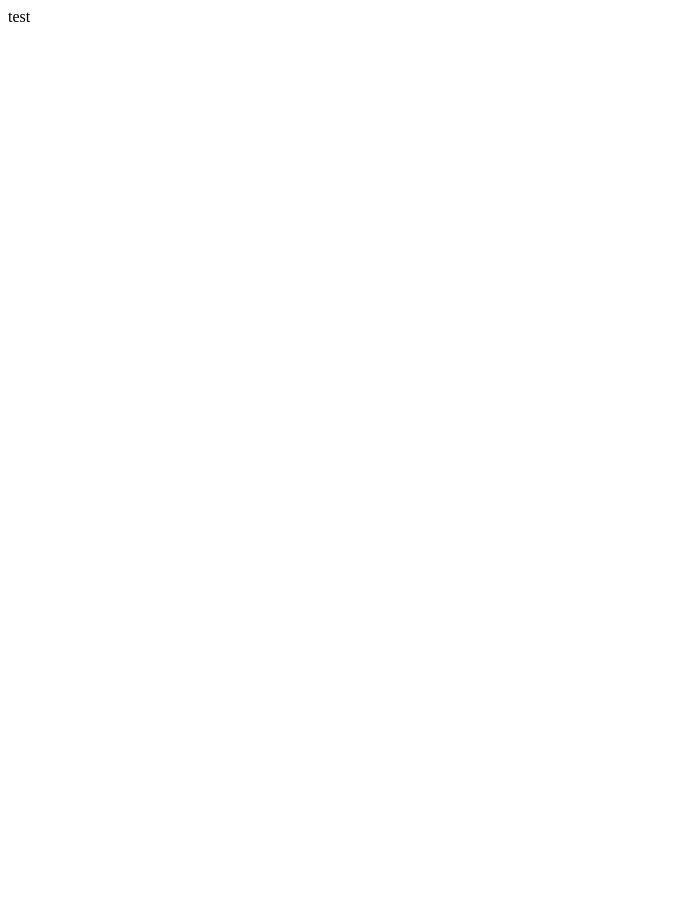
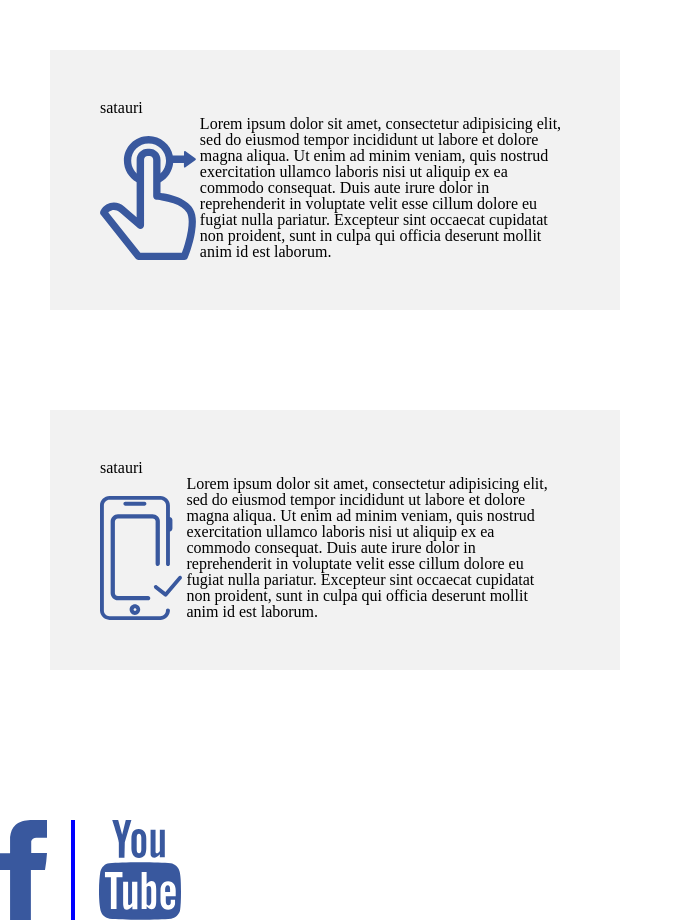
Before and after one commit to NokaK/gakvetili-mexute, a plain HTML site: page index.html in a window 1280 px wide. Shown: the whole page, without its empty margins (0-683 px from the left). Before the commit the page ends 800 px from the top, so only its background shows below. Drawn offline with Linux system fonts and the light colour scheme.

Commit message:
add content

```diff
--- a/index.html
+++ b/index.html
@@ -2,8 +2,38 @@
 <html>
 <head>
 	<title>gakvetili - 5</title>
+	<link rel="stylesheet" type="text/css" href="styles/reset.css">
+	<link rel="stylesheet" type="text/css" href="styles/style.css">
 </head>
 <body>
-	test
+	<div class="box">
+		<h4>satauri</h4>
+		<div class="box1">
+			<img class="image" src="img/icon1.svg"  alt="icon">
+			<p class="text">Lorem ipsum dolor sit amet, consectetur adipisicing elit, sed do eiusmod
+			tempor incididunt ut labore et dolore magna aliqua. Ut enim ad minim veniam,
+			quis nostrud exercitation ullamco laboris nisi ut aliquip ex ea commodo
+			consequat. Duis aute irure dolor in reprehenderit in voluptate velit esse
+			cillum dolore eu fugiat nulla pariatur. Excepteur sint occaecat cupidatat non
+			proident, sunt in culpa qui officia deserunt mollit anim id est laborum.</p>
+		</div>
+	</div>
+	<div class="box">
+		<h4>satauri</h4>
+		<div class="box1">
+			<img class="image" src="img/icon2.svg" alt="icon">
+			<p class="text">Lorem ipsum dolor sit amet, consectetur adipisicing elit, sed do eiusmod
+			tempor incididunt ut labore et dolore magna aliqua. Ut enim ad minim veniam,
+			quis nostrud exercitation ullamco laboris nisi ut aliquip ex ea commodo
+			consequat. Duis aute irure dolor in reprehenderit in voluptate velit esse
+			cillum dolore eu fugiat nulla pariatur. Excepteur sint occaecat cupidatat non
+			proident, sunt in culpa qui officia deserunt mollit anim id est laborum.</p>
+		</div>
+	</div>
+	<div class="social">
+		<img class="social-icon" src="img/fb.svg" alt="fb">
+		<div class="divider"></div>
+		<img class="social-icon" src="img/youtube.svg"  alt="youtube">
+	</div>
 </body>
 </html>
--- /dev/null
+++ b/styles/reset.css
@@ -0,0 +1,54 @@
+/* http://meyerweb.com/eric/tools/css/reset/
+   v2.0 | 20110126
+   License: none (public domain)
+*/
+
+html, body, div, span, applet, object, iframe,
+h1, h2, h3, h4, h5, h6, p, blockquote, pre,
+a, abbr, acronym, address, big, cite, code,
+del, dfn, em, img, ins, kbd, q, s, samp,
+small, strike, strong, sub, sup, tt, var,
+b, u, i, center,
+dl, dt, dd, ol, ul, li,
+fieldset, form, label, legend,
+table, caption, tbody, tfoot, thead, tr, th, td,
+article, aside, canvas, details, embed,
+figure, figcaption, footer, header, hgroup,
+menu, nav, output, ruby, section, summary,
+time, mark, audio, video {
+	margin: 0;
+	padding: 0;
+	border: 0;
+	font-size: 100%;
+	font: inherit;
+	vertical-align: baseline;
+}
+/* HTML5 display-role reset for older browsers */
+article, aside, details, figcaption, figure,
+footer, header, hgroup, menu, nav, section {
+	display: block;
+}
+body {
+	line-height: 1;
+}
+ol, ul {
+	list-style: none;
+}
+blockquote, q {
+	quotes: none;
+}
+blockquote:before, blockquote:after,
+q:before, q:after {
+	content: '';
+	content: none;
+}
+table {
+	border-collapse: collapse;
+	border-spacing: 0;
+}
+a{
+	text-decoration: none;
+}
+*{
+	box-sizing: border-box;
+}
--- /dev/null
+++ b/styles/style.css
@@ -0,0 +1,31 @@
+.image {
+	height: 124px;
+	display: inline-block;
+	vertical-align: bottom;
+}
+.text {
+	display: inline-block;
+	width: 370px;
+	vertical-align: bottom;
+}
+.box{
+	background-color: #F2F2F2;
+	display: inline-block;
+	width: 570px;
+	margin: 50px;
+	padding:50px;
+}
+.social{
+	margin-top: 100px;
+}
+.social-icon{
+	height: 100px;
+	display: inline-block;
+}
+.divider{
+	display: inline-block;
+	height: 100px;
+	width: 4px;
+	background-color: blue;
+	margin:0 20px;
+}
```
Also changed, not shown: img/fb.svg (added), img/icon1.svg (added), img/icon2.svg (added), img/youtube.svg (added).
